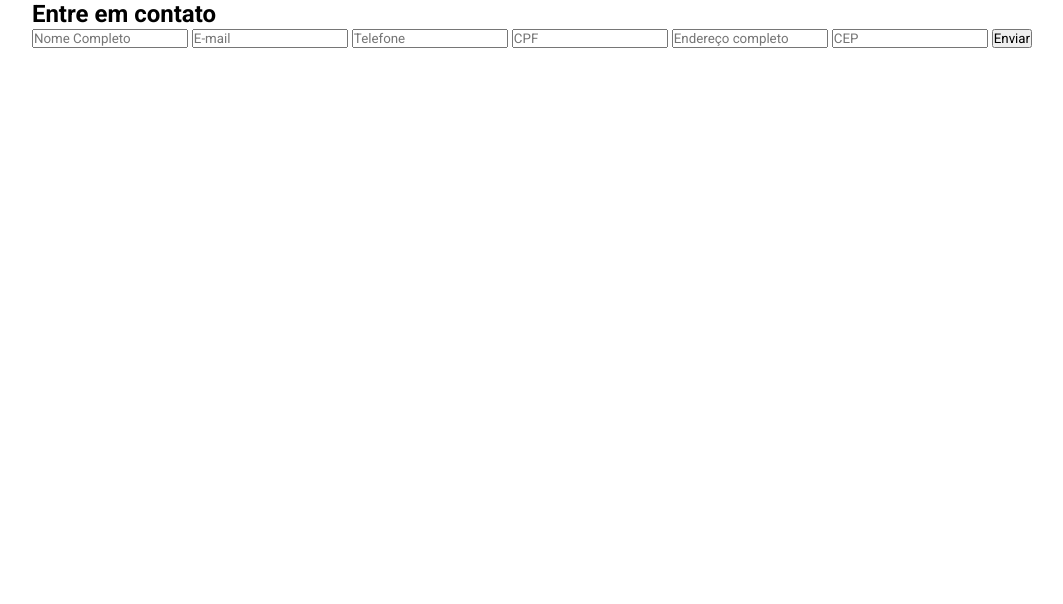
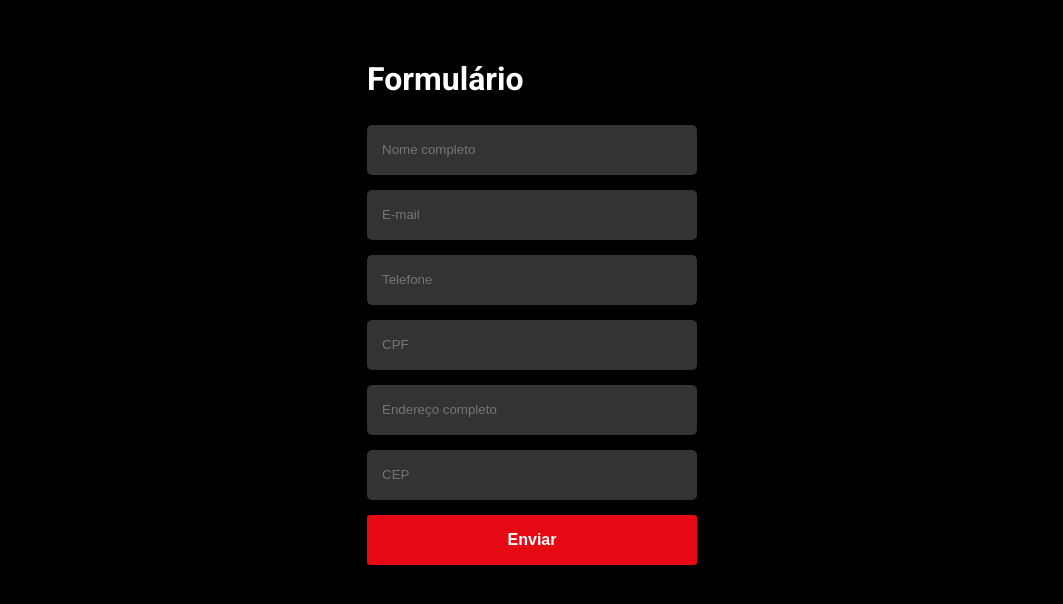
Before and after one commit to wendeldh7/Exercicio_Plugins_Jquery, a plain HTML site: page index.html in a window 1280 px wide. Shown: the whole page, without its empty margins (108-1171 px from the left). Drawn offline with Linux system fonts and the light colour scheme.

Commit message:
Primeiro commit

```diff
--- a/css/main.css
+++ b/css/main.css
@@ -1,16 +1,67 @@
-* {
+body {
+    padding: 0;
     margin: 0;
-    padding: 0;
-    box-sizing: border-box;
+    height: 100vh;
+    width: 100%;
+    position: relative;
     font-family: 'Roboto', sans-serif;
 }
 
-.container {
-    display: flex;
-    justify-content: center;
+.login_body {
+    padding: 60px;
+    z-index: 90;
+    position: relative;
+    max-width: 450px;
+    height: 550px;
+    margin-left: 50%;
+    border-radius: 10px;
+    box-sizing: border-box;
+    transform: translateX(-50%);
 }
 
-form {
-    display: block;
-    justify-content: center;
+.login_body h2 {
+    font-size: 32px;
+    color: #fff;
+    margin-top: 0;
 }
+
+.login_body input {
+    height: 50px;
+    width: 100%;
+    color: #fff;
+    background-color: #333;
+    border: none;
+    border-radius: 5px;
+    padding-left: 15px;
+    box-sizing: border-box;
+    outline: none;
+}
+
+.login_body input:hover {
+    background-color: #444;
+}
+
+.input_box {
+    margin-bottom: 15px;
+}
+
+.login_body button {
+    height: 50px;
+    width: 100%;
+    color: #fff;
+    background-color: #e50914;
+    border-radius: 3px;
+    font-weight: bold;
+    font-size: 16px;
+    border: none;
+    margin-bottom: 10px;
+}
+
+.login_body button:hover {
+    background-color: #fc1722;
+    cursor: pointer;
+}
+
+body {
+    background-color: #000;
+}
--- a/index.html
+++ b/index.html
@@ -11,17 +11,46 @@
     <title>Validation Plugins JQuery</title>
 </head>
 <body>
-    <div class="container">
+    <div class="login_body">
+        <div class="login_box">
+            <h2>Formulário</h2>
             <form>
-            <h2>Entre em contato</h2>
-            <input type="text" for="nome" id="nome" name="Nome" placeholder="Nome Completo">
-            <input type="email" for="email" id="email" name="email" placeholder="E-mail">
+                <div class="input_box">
+                    <input type="text" for="nome" id="nome" name="nome" placeholder="Nome completo">
+                </div>
+
+                <div class="input_box">
+                    <input type="email" for="email" id="email" name="nomemail" placeholder="E-mail">
+                </div>
+
+                <div class="input_box">
                     <input type="tel" for="telefone" id="telefone" name="telefone" placeholder="Telefone">
+                </div>
+
+                <div class="input_box">
                     <input type="number" for="cpf" id="cpf" name="cpf" placeholder="CPF">
+                </div>
+
+                <div class="input_box">
                     <input type="text" for="endereco" id="endereco" name="endereco" placeholder="Endereço completo">
+                </div>
+
+                <div class="input_box">
                     <input type="number" for="cep" id="cep" name="cep" placeholder="CEP">
-            <button type="submit">Enviar</button>
+                </div>
+
+                <div>
+                    <button class="submit">
+                        Enviar
+                    </button>
+                </div>
             </form>
         </div>
+    </div>
+
+<script src="./js/jquery.mask.min.js"></script>
+<script src="./js/jquery.validate.min.js"></script>
+<script src="./js/messages_pt_BR.min.js"></script>
+<script src="./js/main.js"></script>
 </body>
 </html>
```
Lines whose indentation alone changed are shown as unchanged.
